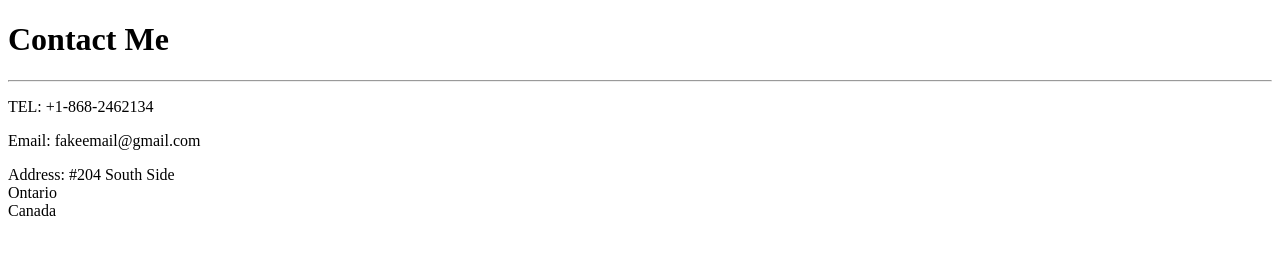
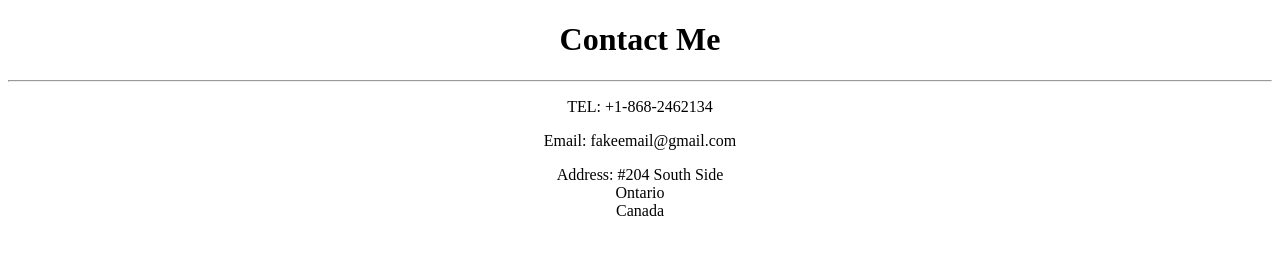
Before and after one commit to Kaveer367/capstone-test-1, a plain HTML site: page contact-me.html in a window 1280 px wide. Drawn offline with Linux system fonts and the light colour scheme.

Commit message:
Update contact-me.html

```diff
--- a/contact-me.html
+++ b/contact-me.html
@@ -6,7 +6,7 @@
     <title>Document</title>
 </head>
 <body>
-    <h1>Contact Me</h1>
+    <div align="center" ><h1>Contact Me</h1>
     <hr>
     <p>TEL: +1-868-2462134</p>
     <p>Email: fakeemail@gmail.com</p>
@@ -15,5 +15,6 @@
         Ontario<br>
         Canada<br>
     </p>
+</div>
 </body>
 </html>
```
